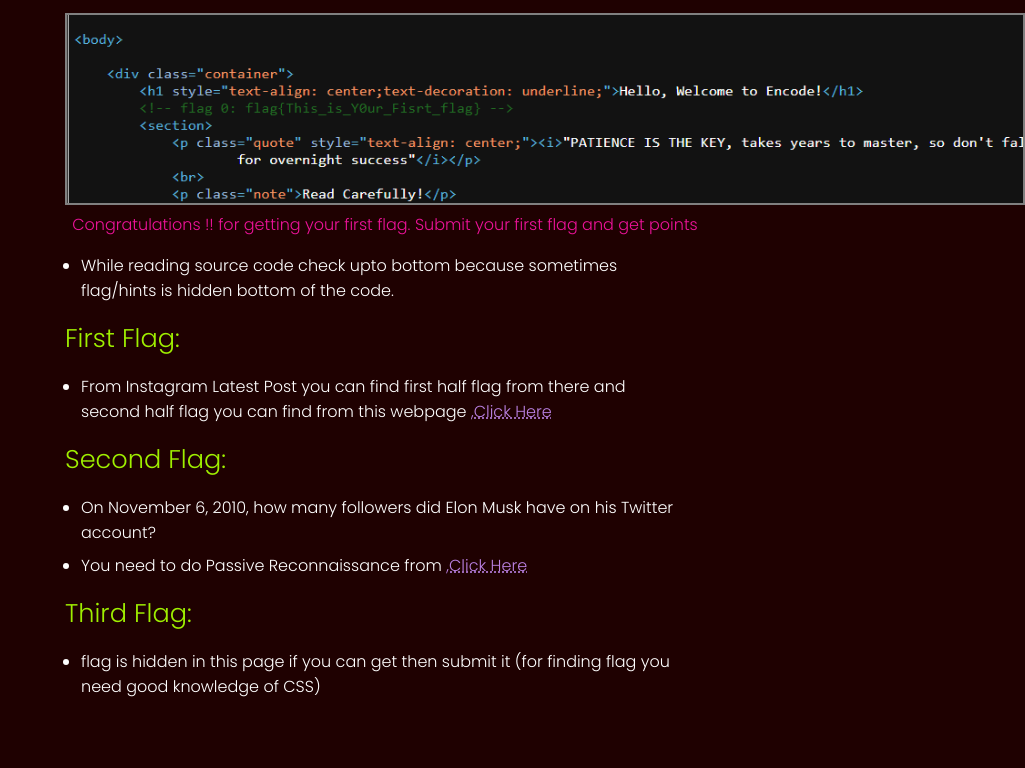
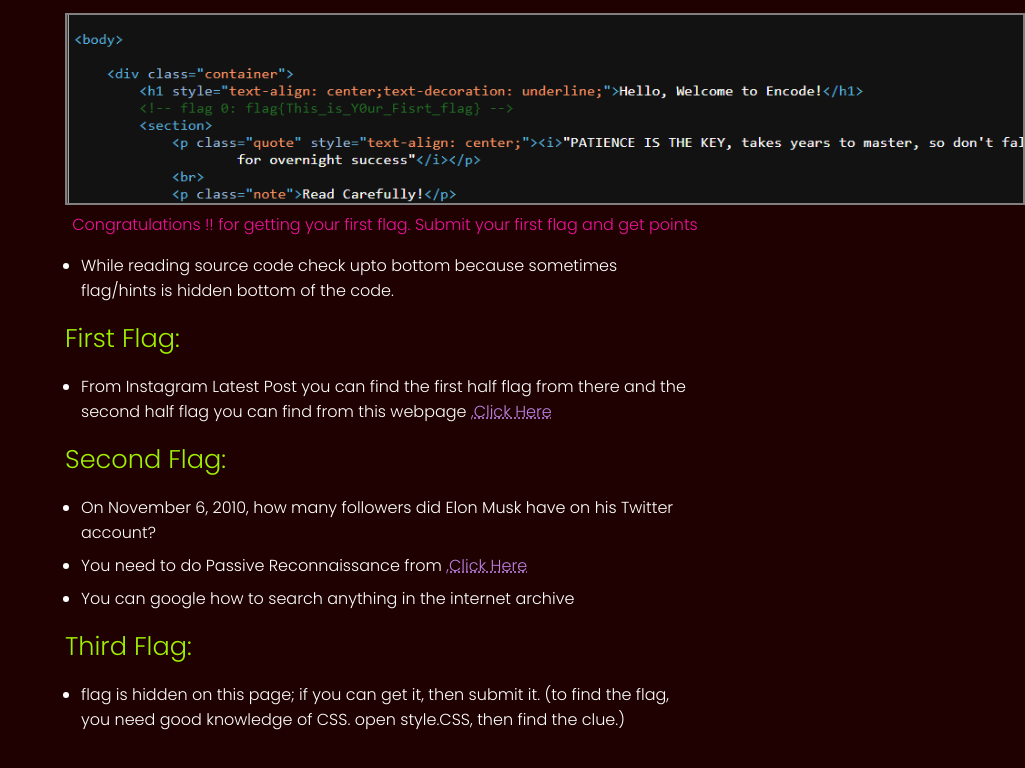
Before and after one commit to dhruv11011/Lab1, a plain HTML site: page index.html in a window 1280 px wide. Shown: the part 1732-2500 px from the top of the page, without its empty margins (255-1280 px from the left). Drawn offline with Linux system fonts and the light colour scheme.

Commit message:
update in html

```diff
--- a/index.html
+++ b/index.html
@@ -5,7 +5,7 @@
     <meta charset="UTF-8">
     <meta name="viewport" content="width=device-width, initial-scale=1.0">
     <link rel="stylesheet" href="style.css">
-    <title>Multiverse CTF</title>
+    <title>Lab 1</title>
 </head>
 
 <body>
@@ -81,7 +81,7 @@
                 </ul>
                 <p class="question">First Flag:</p>
                 <ul>
-                    <li>From Instagram Latest Post you can find first half flag from there and second half flag you can find
+                    <li>From Instagram Latest Post you can find the first half flag from there and the second half flag you can find
                         from this webpage <a href="https://www.instagram.com/encode_pdeu/">,Click Here</a></p>
                     </li>
                 </ul>
@@ -90,12 +90,14 @@
                     <li>On November 6, 2010, how many followers did Elon Musk have on his Twitter account?
                     </li>
                     <li>You need to do Passive Reconnaissance from <a href="https://archive.org/">,Click Here</a></li>
+                    <li> You can google how to search anything in the internet archive</li>
+
 
                 </ul>
                 <p class="question">Third Flag:</p>
                 <ul>
-                    <li>flag is hidden in this page if you can get then submit it (for finding flag you need good
-                        knowledge of CSS)</li>
+                    <li>flag is hidden on this page; if you can get it, then submit it. (to find the flag, you need good
+                        knowledge of CSS. open style.CSS, then find the clue.)</li>
                 </ul>
 
 
```
